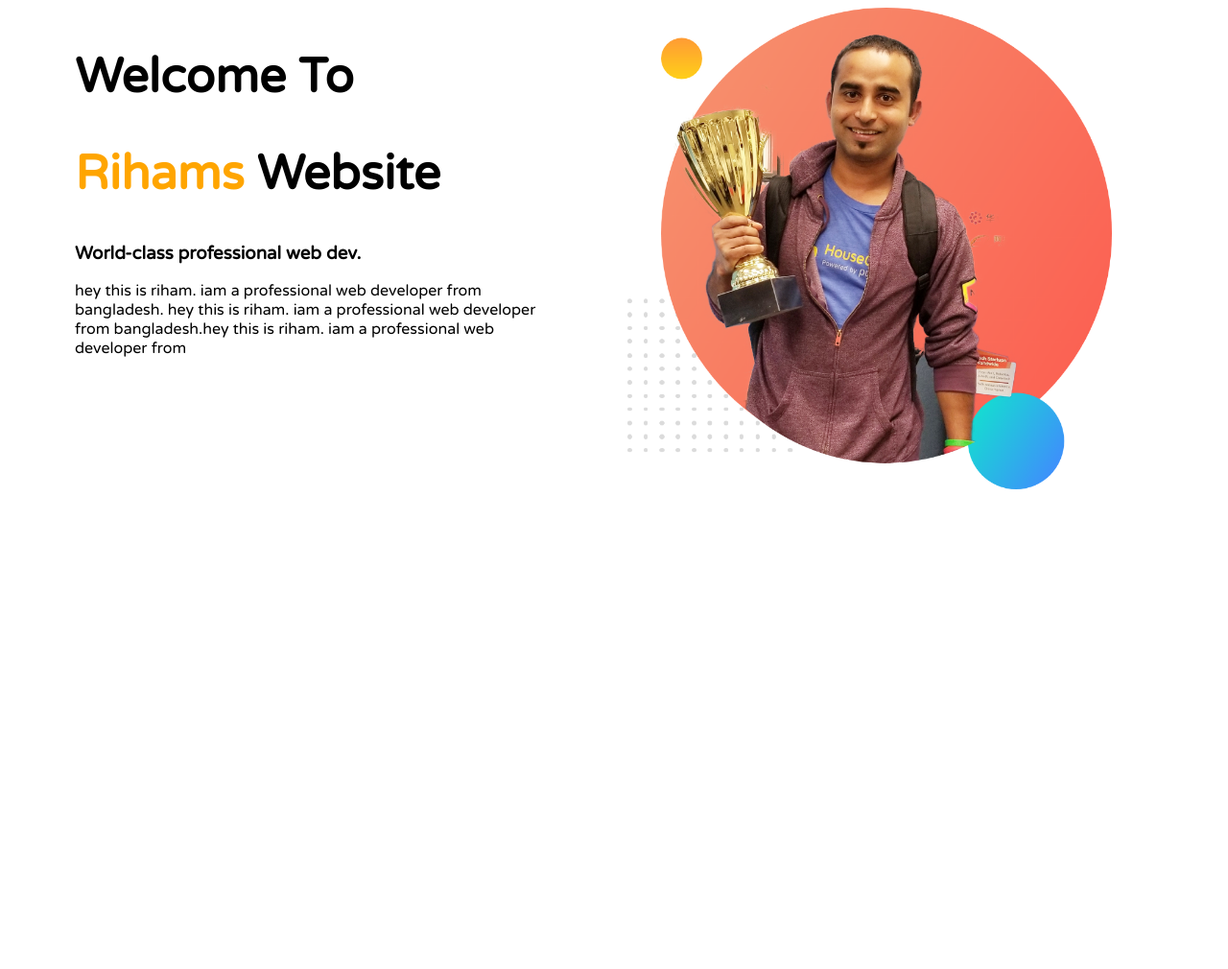
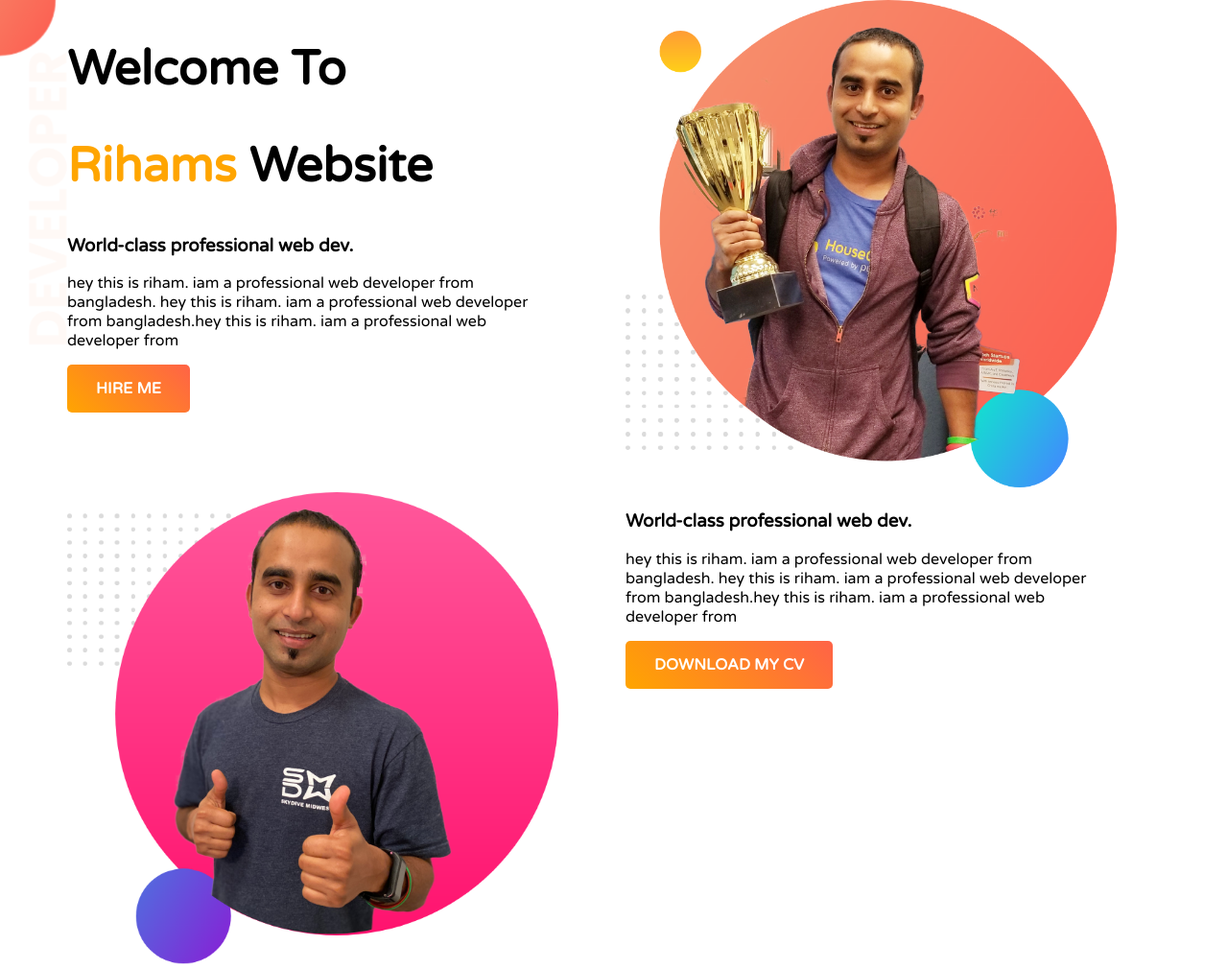
Before and after one commit to riham5477/portfolio, a plain HTML site: page index.html in a window 1280 px wide. Shown: the whole page at 96% size. Before the commit the page ends 800 px from the top, so only its background shows below. Drawn offline with Linux system fonts and the light colour scheme.

Commit message:
2nd section

```diff
--- a/index.html
+++ b/index.html
@@ -12,7 +12,7 @@
     <link rel="stylesheet" href="style.css" />
   </head>
   <body>
-    <section>
+    <section class="top">
       <div class="half-width">
         <h1>Welcome To</h1>
         <h1><span class="name_high">Rihams</span> Website</h1>
@@ -22,10 +22,29 @@
           hey this is riham. iam a professional web developer from
           bangladesh.hey this is riham. iam a professional web developer from
         </p>
+        <a class="h-button" target="_blank" href="https://www.youtube.com"
+          >HIRE ME</a
+        >
       </div>
       <div class="half-width">
         <img src="images/jhankar.png" alt="" />
       </div>
     </section>
+    <section>
+      <div class="half-width">
+        <img src="images/jhankar2.png" alt="" />
+      </div>
+      <div class="half-width">
+        <h3>World-class professional web dev.</h3>
+        <p>
+          hey this is riham. iam a professional web developer from bangladesh.
+          hey this is riham. iam a professional web developer from
+          bangladesh.hey this is riham. iam a professional web developer from
+        </p>
+        <a class="h-button" target="_blank" href="http://www.youtube.com"
+          >DOWNLOAD MY CV</a
+        >
+      </div>
+    </section>
   </body>
 </html>
--- a/style.css
+++ b/style.css
@@ -2,12 +2,16 @@ body {
   font-family: "Poppins", sans-serif;
   font-family: "Ubuntu", sans-serif;
   font-family: "Varela Round", sans-serif;
+  margin: 0;
 }
 
 h1 {
   font-size: 50px;
 }
 
+p {
+  margin-bottom: 30px;
+}
 .name_high {
   color: orange;
 }
@@ -21,3 +25,18 @@ h1 {
 .half-width img {
   width: 100%;
 }
+
+.top {
+  background-image: url("images/top-banner.png");
+  height: 400px;
+  background-repeat: no-repeat;
+}
+
+.h-button {
+  text-decoration: none;
+  background-image: linear-gradient(45deg, orange, tomato);
+  padding: 15px 30px;
+  border-radius: 5px;
+  color: white;
+  font-weight: 600;
+}
```
